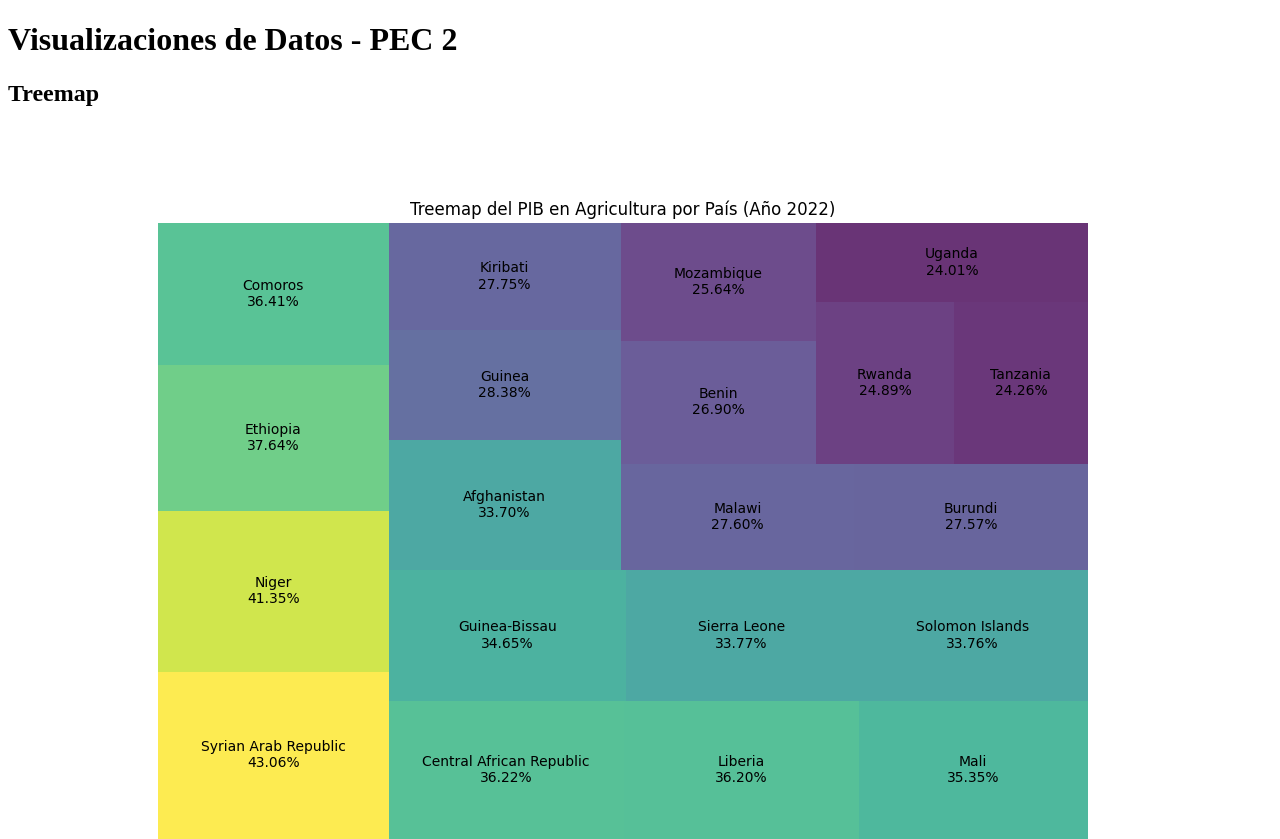
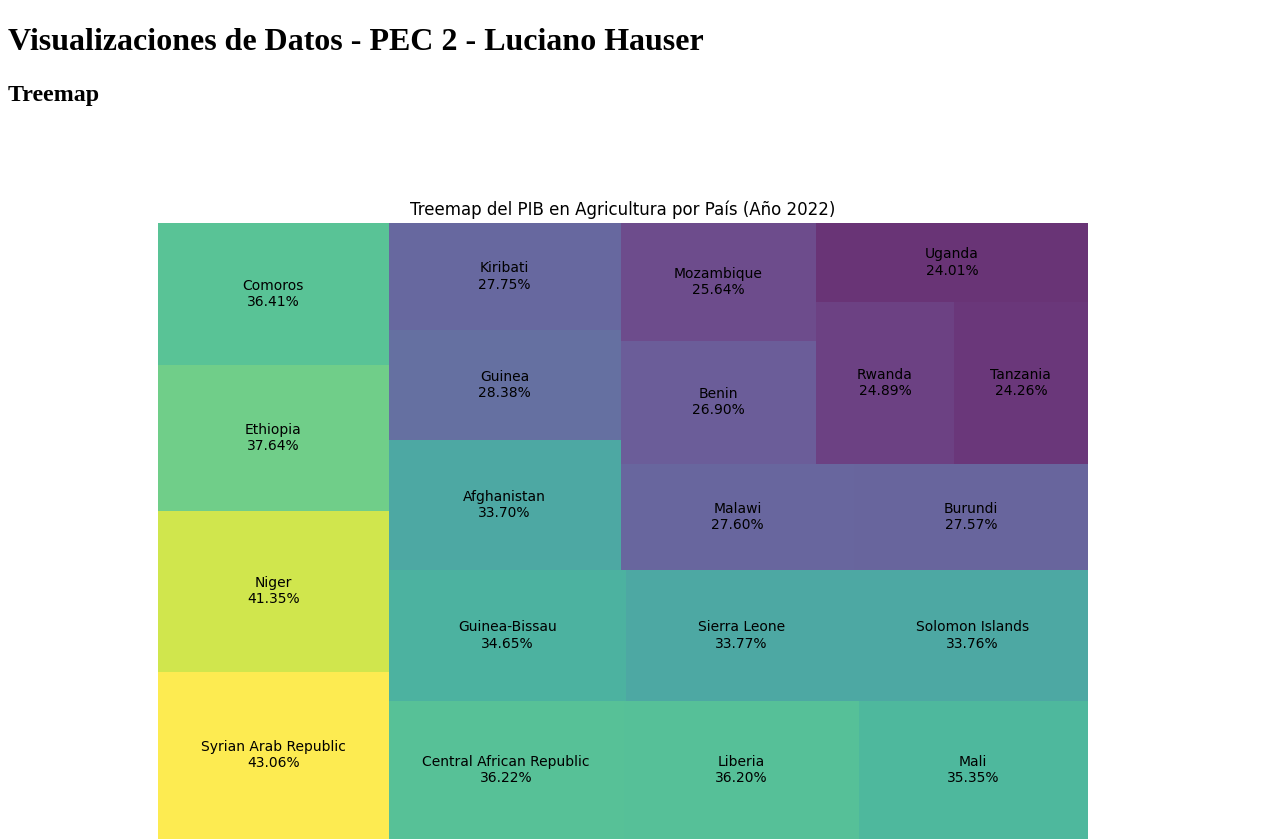
Before and after one commit to lucianohauser13/PEC2_LucianoHauser13, a plain HTML site: page index.html in a window 1280 px wide. Shown: the top 839 px of the page. Drawn offline with Linux system fonts and the light colour scheme.

Commit message:
Update index.html

```diff
--- a/index.html
+++ b/index.html
@@ -6,7 +6,7 @@
     <link rel="stylesheet" href="css/styles.css">
 </head>
 <body>
-    <h1>Visualizaciones de Datos - PEC 2</h1>
+    <h1>Visualizaciones de Datos - PEC 2 - Luciano Hauser</h1>
 
     <div>
         <h2>Treemap</h2>
```
